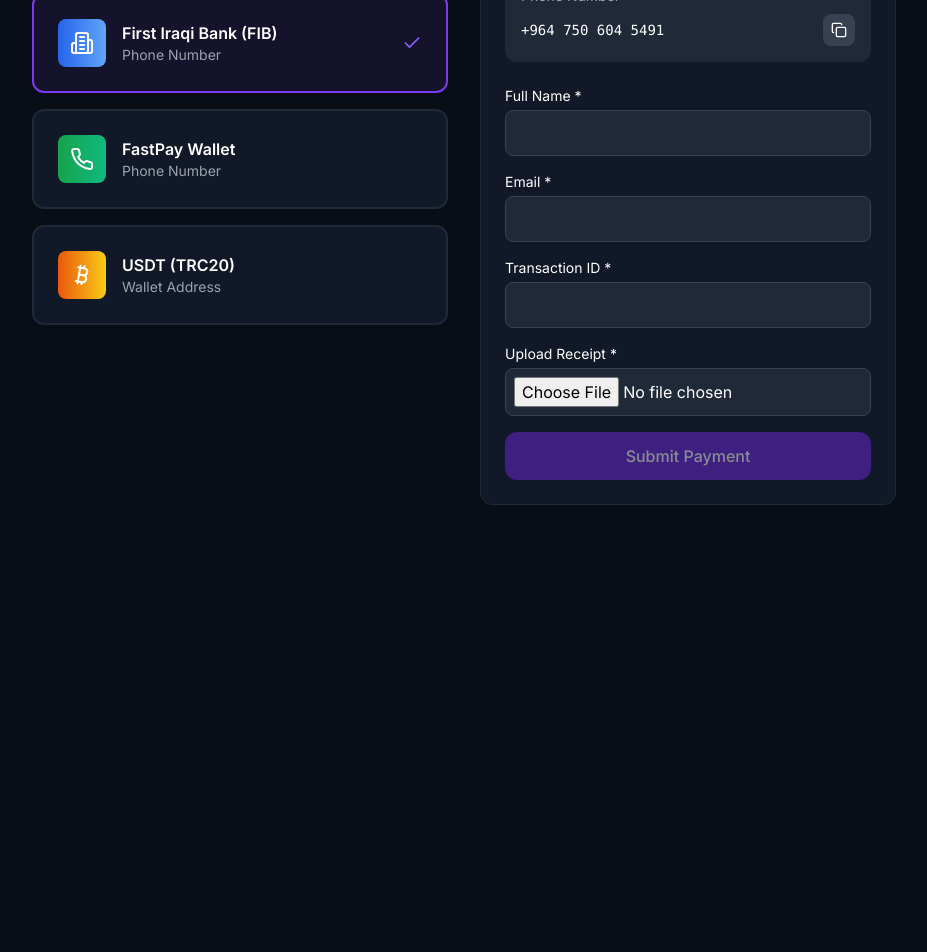
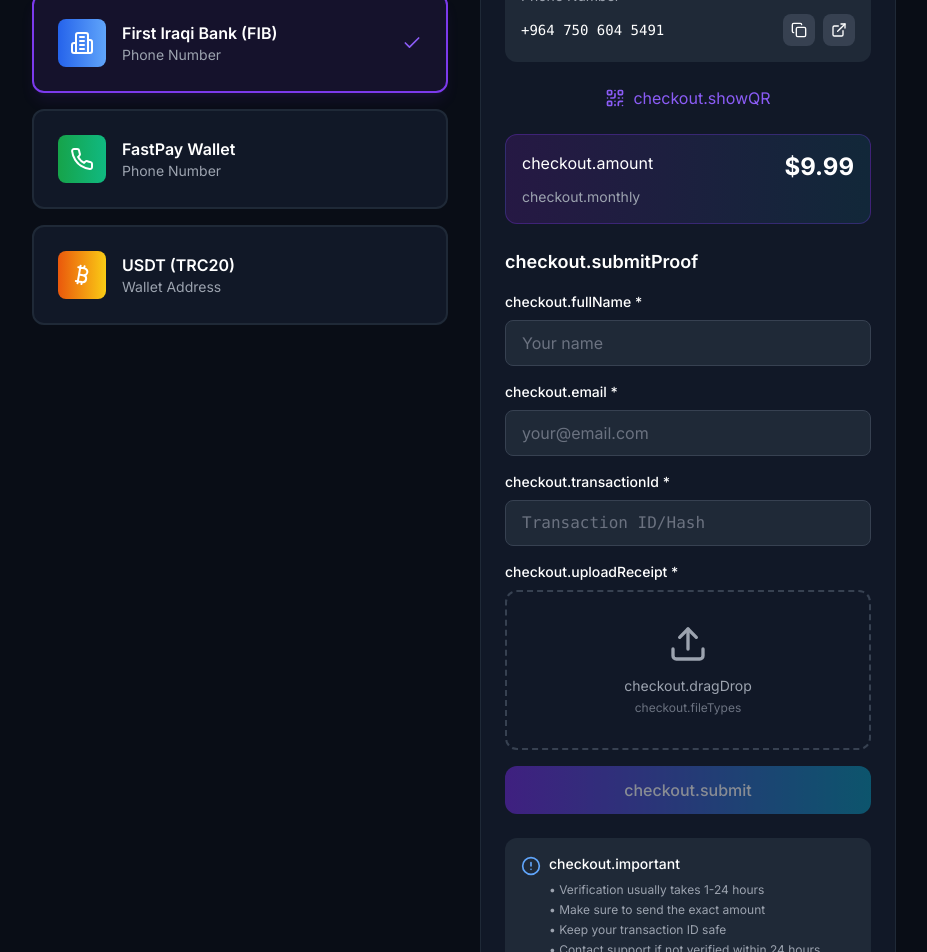
Before and after one commit to z4nkomziry-hash/My-Ai-App, a Next.js app: page /checkout in a window 1280 px wide. Shown: the part 260-1212 px from the top of the page, without its empty margins (176-1103 px from the left). Before the commit the page ends 800 px from the top, so only its background shows below. Built offline with nearby package versions, Linux system fonts and the light colour scheme.

Commit message:
Update page.js

```diff
--- a/app/checkout/page.js
+++ b/app/checkout/page.js
@@ -1,7 +1,4 @@
 'use client';
-
-export const dynamic = 'force-dynamic';
-
 import { useState, useEffect } from 'react';
 import { motion, AnimatePresence } from 'framer-motion';
 import {
@@ -15,56 +12,72 @@ import { useAuth } from '@/app/AuthProvider';
 import { getTranslation, languageMeta, getDirection } from '@/lib/i18n';
 import { submitPaymentRequest, uploadReceipt } from '@/lib/supabase';
 
-var methods = [
-  { id: 'FIB', name: 'First Iraqi Bank (FIB)', icon: <Building2 className="w-6 h-6" />, value: '+964 750 604 5491', link: 'tel:+9647506045491', label: 'Phone Number', color: 'from-blue-600 to-blue-400' },
-  { id: 'FastPay', name: 'FastPay Wallet', icon: <Phone className="w-6 h-6" />, value: '+964 750 604 5491', link: 'tel:+9647506045491', label: 'Phone Number', color: 'from-green-600 to-green-400' },
-  { id: 'USDT', name: 'USDT (TRC20)', icon: <Bitcoin className="w-6 h-6" />, value: 'TKUfVwnjyT2KUa9xnBreT32YLLJEwACHpc', link: null, label: 'Wallet Address', color: 'from-orange-600 to-yellow-400', warning: 'Send only USDT on TRC20 network' }
+const methods = [
+  { id: 'FIB', name: 'First Iraqi Bank (FIB)', iconType: 'building', value: '+964 750 604 5491', link: 'tel:+9647506045491', label: 'Phone Number', color: 'from-blue-600 to-blue-400' },
+  { id: 'FastPay', name: 'FastPay Wallet', iconType: 'phone', value: '+964 750 604 5491', link: 'tel:+9647506045491', label: 'Phone Number', color: 'from-green-600 to-green-400' },
+  { id: 'USDT', name: 'USDT (TRC20)', iconType: 'bitcoin', value: 'TKUfVwnjyT2KUa9xnBreT32YLLJEwACHpc', link: null, label: 'Wallet Address', color: 'from-orange-600 to-yellow-400', warning: 'Send only USDT on TRC20 network' }
 ];
 
-var languageEntries = Object.entries(languageMeta || {});
-var languagesList = languageEntries.map(function(entry) {
-  var val = entry[1];
-  return {
-    code: entry[0],
-    name: typeof val === 'object' ? val?.name : val,
-    flag: typeof val === 'object' ? val?.flag : '🌐',
-    direction: typeof val === 'object' ? val?.direction : 'ltr'
-  };
-});
+const languagesList = Object.entries(languageMeta).map(([code, meta]) => ({
+  code,
+  flag: meta.flag,
+  name: meta.name,
+  direction: meta.direction
+}));
 
-function safeArray(val) {
-  return Array.isArray(val) ? val : [];
+function MethodIcon({ type, className }) {
+  switch (type) {
+    case 'building': return <Building2 className={className || 'w-6 h-6'} />;
+    case 'phone': return <Phone className={className || 'w-6 h-6'} />;
+    case 'bitcoin': return <Bitcoin className={className || 'w-6 h-6'} />;
+    default: return <Building2 className={className || 'w-6 h-6'} />;
+  }
+}
+
+function getCheckoutNotes(lang) {
+  const val = getTranslation(lang, 'checkout.notes');
+  if (Array.isArray(val)) return val;
+  return [
+    "Verification usually takes 1-24 hours",
+    "Make sure to send the exact amount",
+    "Keep your transaction ID safe",
+    "Contact support if not verified within 24 hours"
+  ];
 }
 
 export default function CheckoutPage() {
-  var auth = useAuth();
-  var user = auth ? auth.user : null;
+  const auth = useAuth();
+  const user = auth ? auth.user : null;
 
-  var [lang, setLang] = useState('EN');
-  var [method, setMethod] = useState('FIB');
-  var [showQR, setShowQR] = useState(false);
-  var [receipt, setReceipt] = useState(null);
-  var [form, setForm] = useState({ name: '', email: '', txId: '' });
-  var [submitting, setSubmitting] = useState(false);
-  var [copied, setCopied] = useState('');
-  var [logoError, setLogoError] = useState(false);
-  var dir = getDirection(lang);
+  const [lang, setLang] = useState('EN');
+  const [method, setMethod] = useState('FIB');
+  const [showQR, setShowQR] = useState(false);
+  const [receipt, setReceipt] = useState(null);
+  const [form, setForm] = useState({ name: '', email: '', txId: '' });
+  const [submitting, setSubmitting] = useState(false);
+  const [copied, setCopied] = useState('');
+  const [logoError, setLogoError] = useState(false);
 
-  var t = function(key) {
-    return getTranslation(lang, key);
+  const dir = getDirection(lang);
+
+  const t = function(key) {
+    const val = getTranslation(lang, key);
+    if (typeof val === 'string') return val;
+    if (Array.isArray(val)) return val;
+    return String(val || key);
   };
 
-  var current = methods.find(function(m) { return m.id === method; }) || methods[0];
+  const current = methods.find(function(m) { return m.id === method; }) || methods[0];
+  const checkoutNotes = getCheckoutNotes(lang);
 
   useEffect(function() {
     document.documentElement.dir = dir;
   }, [dir]);
 
   function handleCopy(text) {
-    if (!text) return;
     navigator.clipboard.writeText(text);
     setCopied(text);
-    toast.success('Copied!');
+    toast.success(t('checkout.copied') || 'Copied!');
     setTimeout(function() { setCopied(''); }, 2000);
   }
 
@@ -73,10 +86,13 @@ export default function CheckoutPage() {
       await fetch('/api/telegram', {
         method: 'POST',
         headers: { 'Content-Type': 'application/json' },
-        body: JSON.stringify({ action: 'new_payment', payment: paymentData })
+        body: JSON.stringify({
+          action: 'new_payment',
+          payment: paymentData
+        })
       });
     } catch (e) {
-      console.error(e);
+      console.error('Telegram notification failed:', e);
     }
   }
 
@@ -88,11 +104,11 @@ export default function CheckoutPage() {
     }
     setSubmitting(true);
     try {
-      var receiptUrl = '';
+      let receiptUrl = '';
       if (user && receipt) {
         receiptUrl = await uploadReceipt(receipt, user.id) || '';
       }
-      var paymentData = {
+      const paymentData = {
         user_id: (user && user.id) ? user.id : 'guest',
         method: method,
         transaction_id: form.txId,
@@ -105,7 +121,7 @@ export default function CheckoutPage() {
         await submitPaymentRequest(paymentData);
       }
       await sendTelegramNotification(paymentData);
-      toast.success('Submitted successfully!');
+      toast.success(t('checkout.success'));
       setForm({ name: '', email: '', txId: '' });
       setReceipt(null);
     } catch (e) {
@@ -114,9 +130,6 @@ export default function CheckoutPage() {
       setSubmitting(false);
     }
   }
-
-  var rawNotes = t('checkout.notes');
-  var checkoutNotes = safeArray(rawNotes);
 
   return (
     <div className="min-h-screen bg-[#090D16] text-white" dir={dir}>
@@ -143,80 +156,224 @@ export default function CheckoutPage() {
       <div className="max-w-4xl mx-auto px-4 py-8">
         <Link href="/" className="inline-flex items-center space-x-2 text-gray-400 hover:text-white mb-8 transition-colors">
           <ArrowLeft className="w-5 h-5" />
-          <span>Back</span>
+          <span>{t('checkout.back')}</span>
         </Link>
 
         <div className="grid lg:grid-cols-2 gap-8">
           <motion.div initial={{ opacity: 0, x: -20 }} animate={{ opacity: 1, x: 0 }}>
-            <h1 className="text-3xl font-bold mb-2">Checkout</h1>
-            <p className="text-gray-400 mb-8">Select a payment method</p>
+            <h1 className="text-3xl font-bold mb-2">{t('checkout.title')}</h1>
+            <p className="text-gray-400 mb-8">{t('checkout.subtitle')}</p>
             <div className="space-y-4">
               {methods.map(function(m) {
                 return (
-                  <button
+                  <motion.button
                     key={m.id}
+                    whileHover={{ scale: 1.02 }}
+                    whileTap={{ scale: 0.98 }}
                     onClick={function() { setMethod(m.id); setShowQR(false); }}
-                    className={'w-full p-6 rounded-xl border-2 transition-all ' + (method === m.id ? 'border-purple-500 bg-purple-500/10' : 'border-gray-800 bg-[#111827]')}
+                    className={'w-full p-6 rounded-xl border-2 transition-all ' + (method === m.id ? 'border-purple-500 bg-purple-500/10 shadow-lg shadow-purple-500/10' : 'border-gray-800 bg-[#111827] hover:border-gray-700')}
                   >
                     <div className="flex items-center space-x-4">
-                      <div className={'p-3 rounded-lg bg-gradient-to-r ' + m.color}>{m.icon}</div>
+                      <div className={'p-3 rounded-lg bg-gradient-to-r ' + m.color + ' bg-opacity-20'}>
+                        <MethodIcon type={m.iconType} />
+                      </div>
                       <div className="text-left flex-1">
                         <h3 className="font-semibold">{m.name}</h3>
                         <p className="text-sm text-gray-400">{m.label}</p>
                       </div>
                       {method === m.id && <Check className="w-5 h-5 text-purple-400" />}
                     </div>
-                  </button>
+                  </motion.button>
                 );
               })}
             </div>
           </motion.div>
 
           <motion.div initial={{ opacity: 0, x: 20 }} animate={{ opacity: 1, x: 0 }}>
-            <div className="card bg-[#111827] p-6 rounded-xl border border-gray-800">
-              <h2 className="text-xl font-bold mb-6">Payment Details</h2>
+            <AnimatePresence mode="wait">
+              <motion.div
+                key={method}
+                initial={{ opacity: 0, y: 10 }}
+                animate={{ opacity: 1, y: 0 }}
+                exit={{ opacity: 0, y: -10 }}
+                className="card"
+              >
+                <h2 className="text-xl font-bold mb-6">{t('checkout.paymentDetails')}</h2>
+
                 <div className="bg-gray-800 rounded-xl p-4 mb-6">
                   <label className="text-sm text-gray-400 mb-2 block">{current.label}</label>
                   <div className="flex items-center justify-between gap-2">
-                  <p className="font-mono text-sm break-all flex-1">{current.value}</p>
-                  <button onClick={function() { handleCopy(current.value); }} className="p-2 bg-gray-700 rounded-lg">
-                    {copied === current.value ? <Check className="w-4 h-4 text-green-400" /> : <Copy className="w-4 h-4" />}
+                    <p className={'font-mono text-sm break-all flex-1 wallet-ltr ' + (method === 'USDT' ? 'text-xs' : '')}>
+                      {current.value}
+                    </p>
+                    <div className="flex items-center gap-2 flex-shrink-0">
+                      <button
+                        onClick={function() { handleCopy(current.value); }}
+                        className={'p-2 rounded-lg transition-colors ' + (copied === current.value ? 'bg-green-500/20 text-green-400' : 'bg-gray-700 hover:bg-gray-600')}
+                      >
+                        {copied === current.value ? <Check className="w-4 h-4" /> : <Copy className="w-4 h-4" />}
+                      </button>
+                      {current.link && (
+                        <a href={current.link} className="p-2 bg-gray-700 hover:bg-gray-600 rounded-lg transition-colors">
+                          <ExternalLink className="w-4 h-4" />
+                        </a>
+                      )}
+                    </div>
+                  </div>
+                  {current.warning && (
+                    <div className="flex items-center space-x-2 mt-3 text-yellow-400">
+                      <AlertCircle className="w-4 h-4 flex-shrink-0" />
+                      <span className="text-xs">{current.warning}</span>
+                    </div>
+                  )}
+                </div>
+
+                <div className="text-center mb-6">
+                  <button
+                    onClick={function() { setShowQR(!showQR); }}
+                    className="flex items-center space-x-2 mx-auto text-purple-400 hover:text-purple-300 transition-colors"
+                  >
+                    <QrCode className="w-5 h-5" />
+                    <span>{showQR ? t('checkout.hideQR') : t('checkout.showQR')}</span>
+                  </button>
+                  <AnimatePresence>
+                    {showQR && (
+                      <motion.div
+                        initial={{ opacity: 0, height: 0 }}
+                        animate={{ opacity: 1, height: 'auto' }}
+                        exit={{ opacity: 0, height: 0 }}
+                        className="mt-4"
+                      >
+                        <div className="bg-white p-6 rounded-xl inline-block">
+                          <div className="w-48 h-48 bg-gray-200 rounded-lg flex items-center justify-center">
+                            <QrCode className="w-32 h-32 text-gray-800" />
+                          </div>
+                          <p className="text-gray-800 text-sm mt-3 font-mono">Pay $9.99 via {current.name}</p>
+                        </div>
+                      </motion.div>
+                    )}
+                  </AnimatePresence>
+                </div>
+
+                <div className="bg-gradient-to-r from-purple-900/30 to-cyan-900/30 rounded-xl p-4 mb-6 border border-purple-500/30">
+                  <div className="flex justify-between">
+                    <span>{t('checkout.amount')}</span>
+                    <span className="text-2xl font-bold force-ltr">$9.99</span>
+                  </div>
+                  <p className="text-sm text-gray-400 mt-1">{t('checkout.monthly')}</p>
+                </div>
+
+                <form onSubmit={handleSubmit}>
+                  <h3 className="text-lg font-semibold mb-4">{t('checkout.submitProof')}</h3>
+                  <div className="space-y-4">
+                    <div>
+                      <label className="block text-sm font-medium mb-2">{t('checkout.fullName')} *</label>
+                      <input
+                        type="text"
+                        required
+                        value={form.name}
+                        onChange={function(e) { setForm({ name: e.target.value, email: form.email, txId: form.txId }); }}
+                        className="w-full bg-gray-800 border border-gray-700 rounded-lg px-4 py-2.5 text-white placeholder-gray-500 focus:border-purple-500 transition-all"
+                        placeholder="Your name"
+                      />
+                    </div>
+                    <div>
+                      <label className="block text-sm font-medium mb-2">{t('checkout.email')} *</label>
+                      <input
+                        type="email"
+                        required
+                        value={form.email}
+                        onChange={function(e) { setForm({ name: form.name, email: e.target.value, txId: form.txId }); }}
+                        className="w-full bg-gray-800 border border-gray-700 rounded-lg px-4 py-2.5 text-white placeholder-gray-500 force-ltr focus:border-purple-500 transition-all"
+                        placeholder="your@email.com"
+                        dir="ltr"
+                      />
+                    </div>
+                    <div>
+                      <label className="block text-sm font-medium mb-2">{t('checkout.transactionId')} *</label>
+                      <input
+                        type="text"
+                        required
+                        value={form.txId}
+                        onChange={function(e) { setForm({ name: form.name, email: form.email, txId: e.target.value }); }}
+                        className="w-full bg-gray-800 border border-gray-700 rounded-lg px-4 py-2.5 text-white placeholder-gray-500 font-mono force-ltr focus:border-purple-500 transition-all"
+                        placeholder="Transaction ID/Hash"
+                        dir="ltr"
+                      />
+                    </div>
+                    <div>
+                      <label className="block text-sm font-medium mb-2">{t('checkout.uploadReceipt')} *</label>
+                      <div
+                        className={'border-2 border-dashed rounded-xl p-8 text-center cursor-pointer transition-all ' + (receipt ? 'border-green-500 bg-green-500/10' : 'border-gray-700 hover:border-purple-500 hover:bg-purple-500/5')}
+                        onClick={function() { document.getElementById('file').click(); }}
+                      >
+                        <input
+                          id="file"
+                          type="file"
+                          accept="image/*,.pdf"
+                          onChange={function(e) {
+                            const f = e.target.files ? e.target.files[0] : null;
+                            if (f && f.size <= 5242880) {
+                              setReceipt(f);
+                            }
+                          }}
+                          className="hidden"
+                        />
+                        {receipt ? (
+                          <div>
+                            <Check className="w-10 h-10 text-green-400 mx-auto mb-2" />
+                            <p className="text-sm text-green-400">{receipt.name}</p>
+                            <button
+                              type="button"
+                              onClick={function(e) { e.stopPropagation(); setReceipt(null); }}
+                              className="mt-2 text-xs text-red-400 hover:text-red-300"
+                            >
+                              Remove
                             </button>
                           </div>
+                        ) : (
+                          <div>
+                            <Upload className="w-10 h-10 text-gray-400 mx-auto mb-3" />
+                            <p className="text-sm text-gray-400">{t('checkout.dragDrop')}</p>
+                            <p className="text-xs text-gray-500 mt-1">{t('checkout.fileTypes')}</p>
                           </div>
-
-              <form onSubmit={handleSubmit} className="space-y-4">
-                <div>
-                  <label className="block text-sm mb-1">Full Name *</label>
-                  <input type="text" required value={form.name} onChange={function(e) { setForm({ ...form, name: e.target.value }); }} className="w-full bg-gray-800 border border-gray-700 rounded-lg p-2.5 text-white" />
+                        )}
                       </div>
-                <div>
-                  <label className="block text-sm mb-1">Email *</label>
-                  <input type="email" required value={form.email} onChange={function(e) { setForm({ ...form, email: e.target.value }); }} className="w-full bg-gray-800 border border-gray-700 rounded-lg p-2.5 text-white" />
                     </div>
-                <div>
-                  <label className="block text-sm mb-1">Transaction ID *</label>
-                  <input type="text" required value={form.txId} onChange={function(e) { setForm({ ...form, txId: e.target.value }); }} className="w-full bg-gray-800 border border-gray-700 rounded-lg p-2.5 text-white" />
+                    <button
+                      type="submit"
+                      disabled={submitting || !receipt}
+                      className="w-full py-3 bg-gradient-to-r from-purple-600 to-cyan-500 rounded-xl font-medium disabled:opacity-50 flex items-center justify-center hover:shadow-lg hover:shadow-purple-500/25 transition-all"
+                    >
+                      {submitting ? (
+                        <>
+                          <RefreshCw className="w-5 h-5 animate-spin mr-2" />
+                          {t('checkout.submitting')}
+                        </>
+                      ) : (
+                        t('checkout.submit')
+                      )}
+                    </button>
                   </div>
-                <div>
-                  <label className="block text-sm mb-1">Upload Receipt *</label>
-                  <input type="file" accept="image/*,.pdf" onChange={function(e) { if (e.target.files[0]) setReceipt(e.target.files[0]); }} className="w-full bg-gray-800 border border-gray-700 rounded-lg p-2 text-white" />
-                </div>
-                <button type="submit" disabled={submitting || !receipt} className="w-full py-3 bg-purple-600 rounded-xl font-medium disabled:opacity-50">
-                  {submitting ? 'Submitting...' : 'Submit Payment'}
-                </button>
                 </form>
 
-              {checkoutNotes.length > 0 && (
-                <div className="mt-6 p-4 bg-gray-800/50 rounded-xl">
+                <div className="mt-6 p-4 bg-gray-800 rounded-xl">
+                  <div className="flex items-start space-x-2">
+                    <AlertCircle className="w-5 h-5 text-blue-400 flex-shrink-0 mt-0.5" />
+                    <div>
+                      <p className="font-medium text-white mb-2 text-sm">{t('checkout.important')}</p>
                       <ul className="space-y-1">
                         {checkoutNotes.map(function(n, i) {
-                      return <li key={i} className="text-xs text-gray-400">• {n}</li>;
+                          return (
+                            <li key={i} className="text-xs text-gray-400">• {n}</li>
+                          );
                         })}
                       </ul>
                     </div>
-              )}
                   </div>
+                </div>
+              </motion.div>
+            </AnimatePresence>
           </motion.div>
         </div>
       </div>
```
Lines whose indentation alone changed are shown as unchanged.
